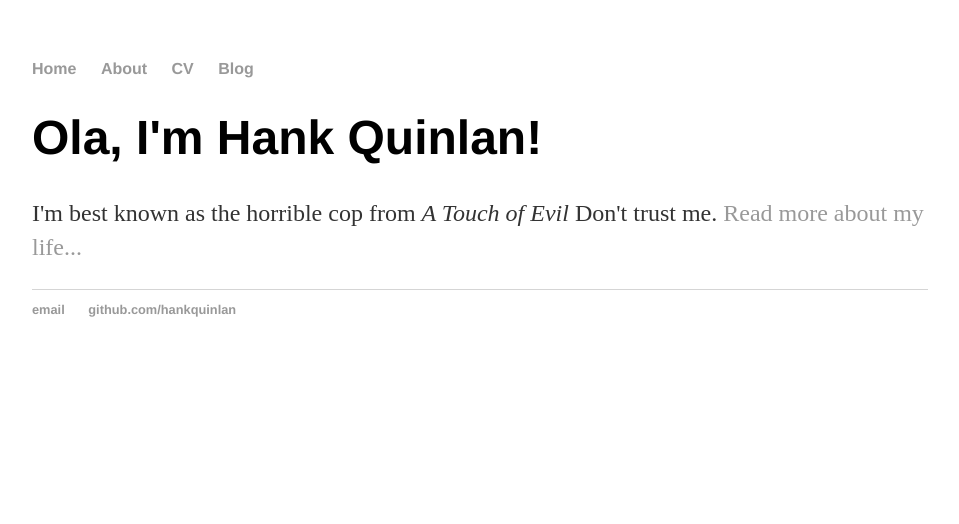
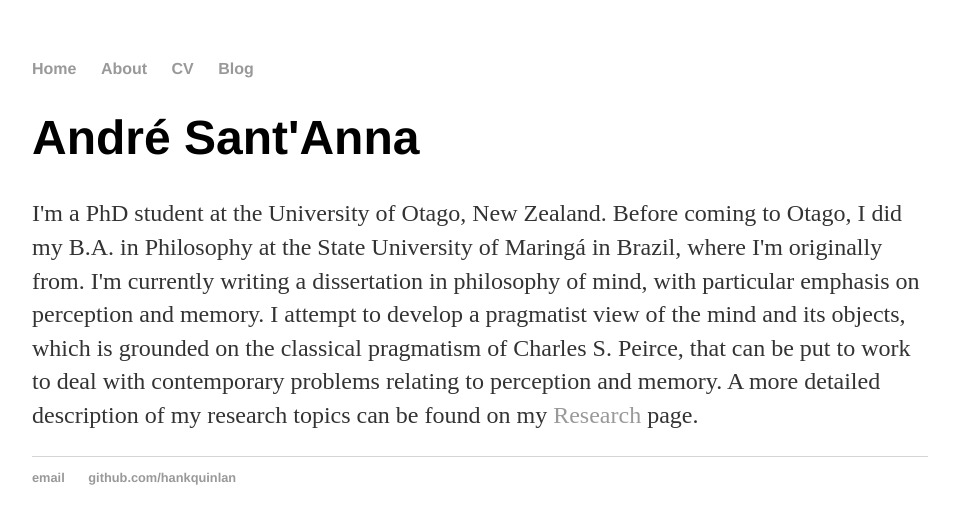
Before and after one commit to andresantanna/andresantanna.github.io, a Jekyll site: the page built from index.html, in a window 1280 px wide. Shown: the top 524 px of the page, without its empty margins (160-1119 px from the left). Built offline with Jekyll 4.4.1, drawn with Linux system fonts in a browser that asks for light colours.

Commit message:
Update index.html

```diff
--- a/index.html
+++ b/index.html
@@ -3,6 +3,10 @@ layout: default
 title: Hank Quinlan, Horrible Cop
 ---
 <div class="blurb">
-	<h1>Ola, I'm Hank Quinlan!</h1>
-	<p>I'm best known as the horrible cop from <em>A Touch of Evil</em> Don't trust me. <a href="/about">Read more about my life...</a></p>
+	<h1>André Sant'Anna</h1>
+	<p>I'm a PhD student at the University of Otago, New Zealand. Before coming to Otago, I did my B.A. in Philosophy at the State University of Maringá in Brazil, where I'm originally from.
+
+I'm currently writing a dissertation in philosophy of mind, with particular emphasis on perception and memory. I attempt to develop a pragmatist view of the mind and its objects, which is grounded on the classical pragmatism of Charles S. Peirce, that can be put to work to deal with contemporary problems relating to perception and memory.
+
+A more detailed description of my research topics can be found on my <a href="/research">Research</a> page.</p>
 </div><!-- /.blurb -->
```
